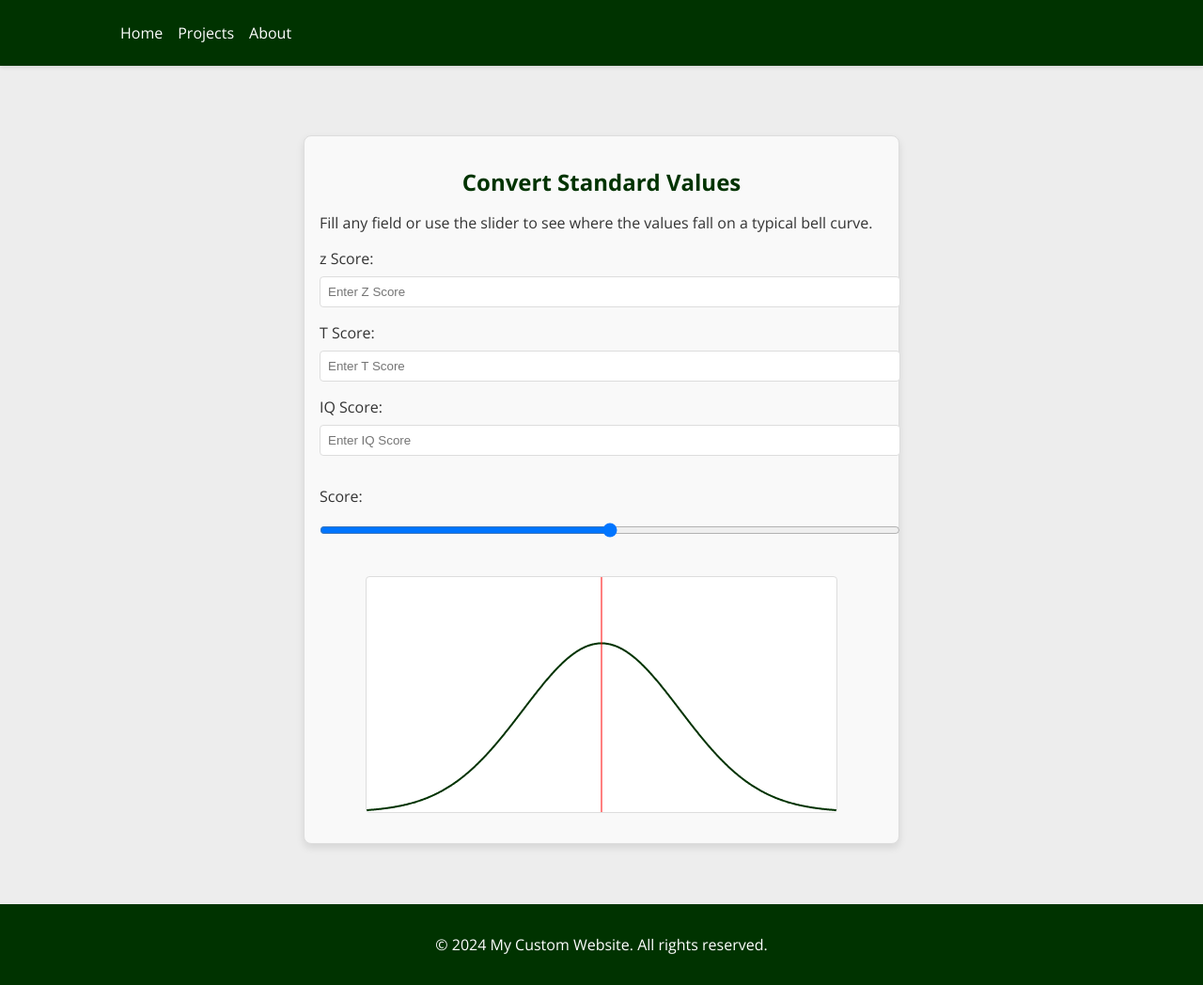
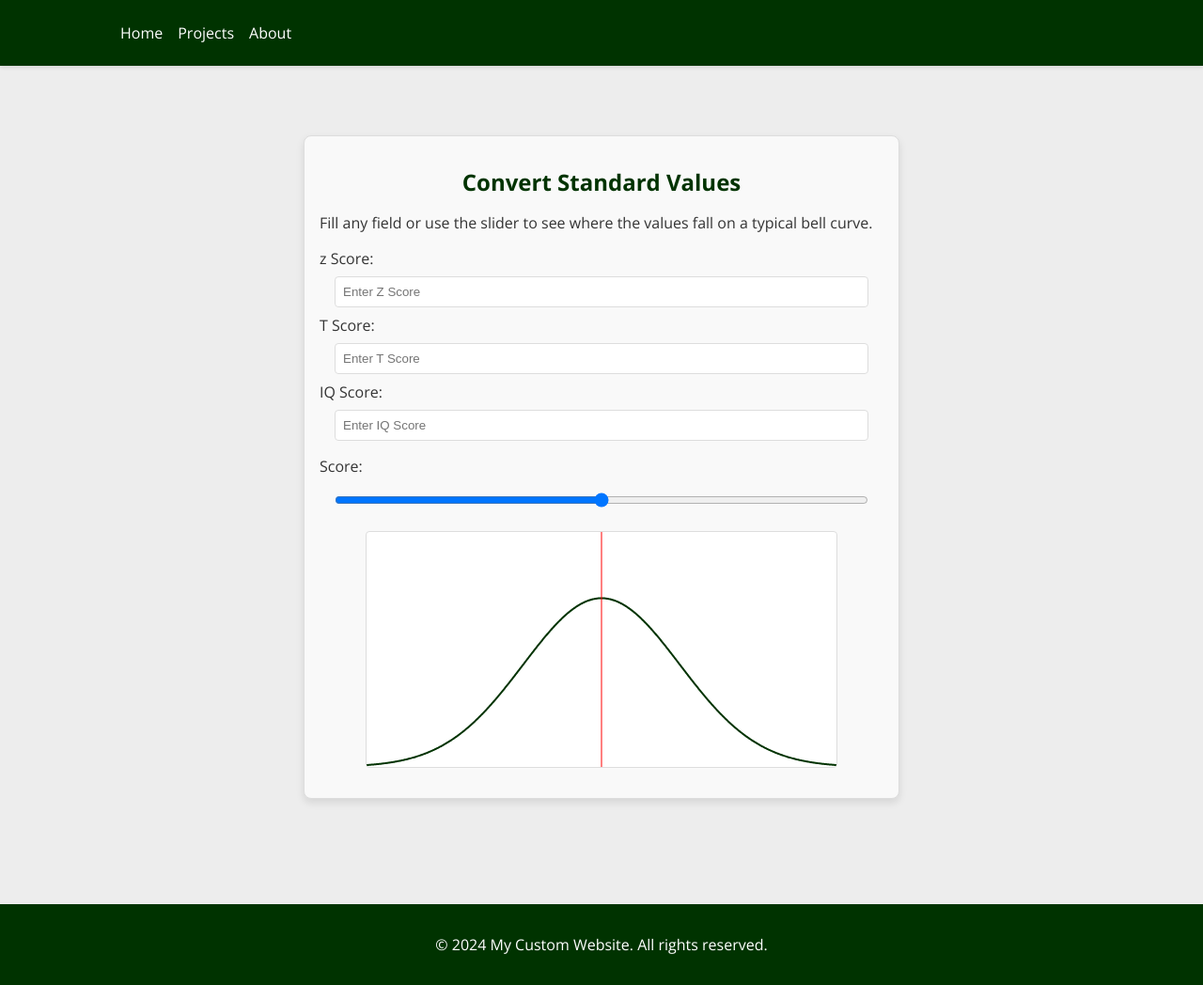
Before and after one commit to schminho/schminho.github.io, a Jekyll site: the page built from projects/convert-standard-values.md, in a window 1280 px wide and 1048 px high. Shown: the whole window at 94% size. Built offline with Jekyll 4.4.1, drawn with Linux system fonts in a browser that asks for light colours.

Commit message:
Update style.css

```diff
--- a/assets/css/style.css
+++ b/assets/css/style.css
@@ -254,11 +254,13 @@ footer {
 
 #converter-app input,
 #converter-app input[type="range"] {
-    width: 100%;
-    margin: 0.5rem 0 1rem 0;
-    padding: 0.5rem;
+    width: calc(100% - 2rem); /* Full width minus padding */
+    margin: 0.5rem auto; /* Centered vertically with spacing */
+    padding: 0.5rem; /* Add padding inside the input fields */
     border: 1px solid #ddd;
     border-radius: 4px;
+    display: block; /* Ensure inputs stack vertically */
+    box-sizing: border-box; /* Include padding in the element's dimensions */
 }
 
 #slider-container {
```
